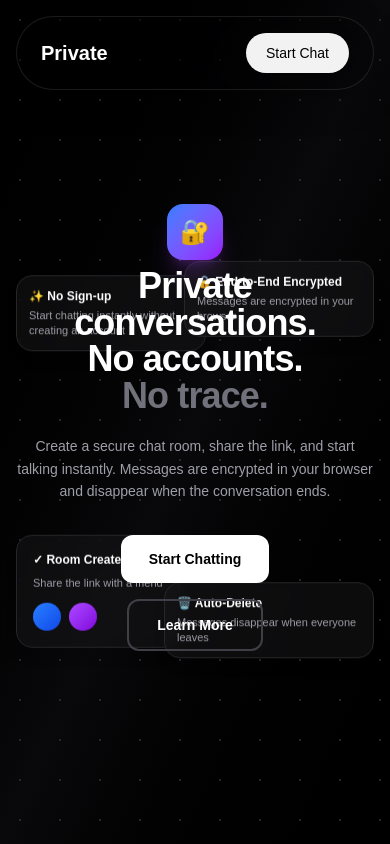
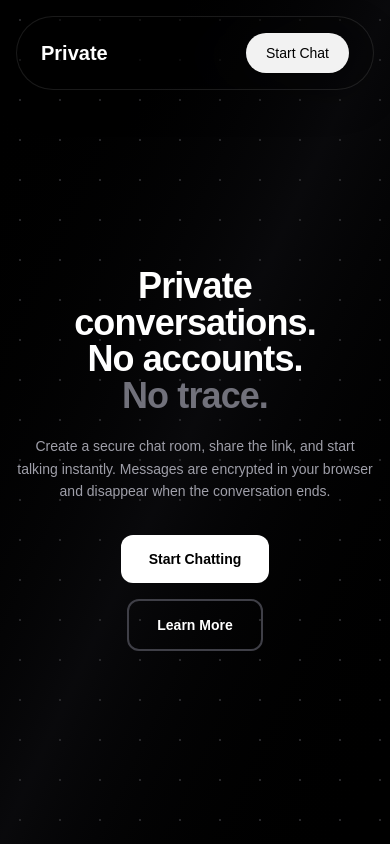
Before and after one commit to Ayomide-Philip/E2E, a Next.js app: page / in a window 390 px wide. Built offline with nearby package versions, Linux system fonts and the light colour scheme.

Commit message:
style: hide motion elements on smaller screens for improved layout and performance

```diff
--- a/app/page.tsx
+++ b/app/page.tsx
@@ -64,7 +64,7 @@ export default function Home() {
         <div className="max-w-5xl w-full">
           <div className="relative h-full min-h-0 flex items-center justify-center">
             <motion.div
-              className="absolute top-0 left-0 md:-left-8 lg:-left-12"
+              className="hidden md:block absolute top-0 left-0 md:-left-8 lg:-left-12"
               initial="initial"
               animate="animate"
               variants={floatingVariants}
@@ -80,7 +80,7 @@ export default function Home() {
             </motion.div>
 
             <motion.div
-              className="absolute top-0 right-0 md:-right-8 lg:-right-12"
+              className="hidden md:block absolute top-0 right-0 md:-right-8 lg:-right-12"
               initial="initial"
               animate="animate"
               variants={{
@@ -106,7 +106,7 @@ export default function Home() {
             </motion.div>
 
             <motion.div
-              className="absolute bottom-0 left-0 md:-left-6 lg:-left-10"
+              className="hidden md:block absolute bottom-0 left-0 md:-left-6 lg:-left-10"
               initial="initial"
               animate="animate"
               variants={{
@@ -136,7 +136,7 @@ export default function Home() {
             </motion.div>
 
             <motion.div
-              className="absolute bottom-0 right-0 md:-right-8 lg:-right-12"
+              className="hidden md:block absolute bottom-0 right-0 md:-right-8 lg:-right-12"
               initial="initial"
               animate="animate"
               variants={floatingVariants}
@@ -152,7 +152,7 @@ export default function Home() {
             </motion.div>
 
             <motion.div
-              className="absolute -top-16 left-1/2 transform -translate-x-1/2"
+              className="hidden md:block absolute -top-16 left-1/2 transform -translate-x-1/2"
               initial={{ opacity: 0, scale: 0 }}
               animate={{
                 opacity: 1,
```
